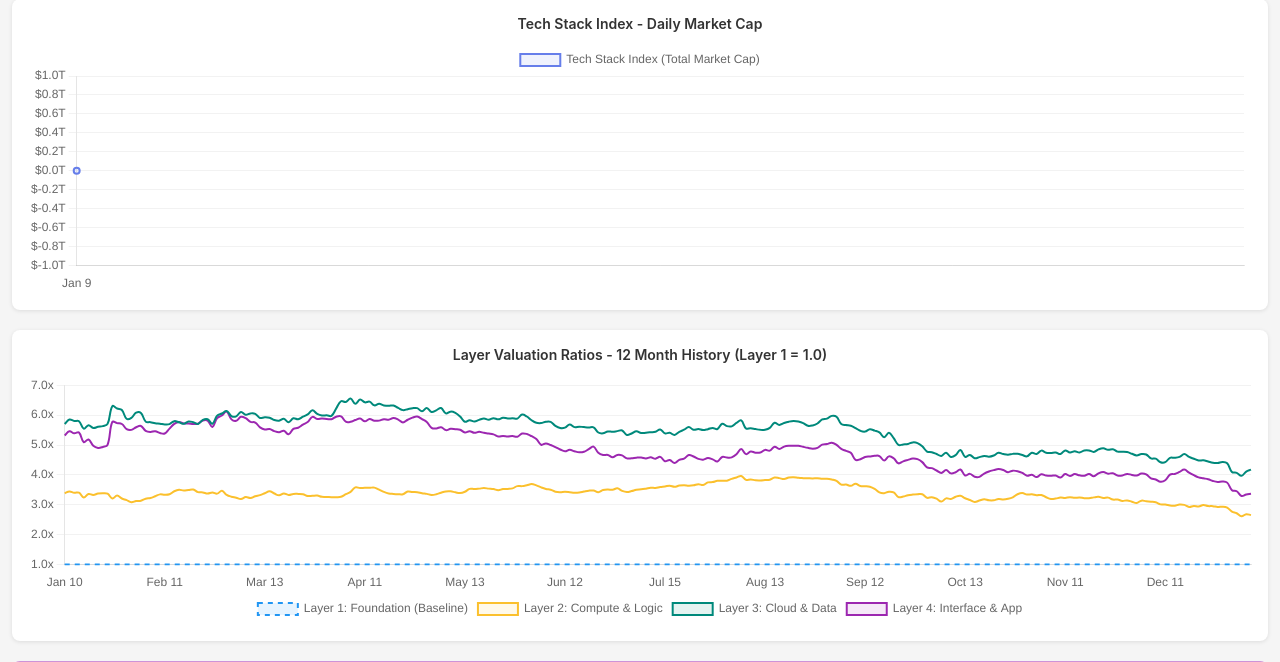
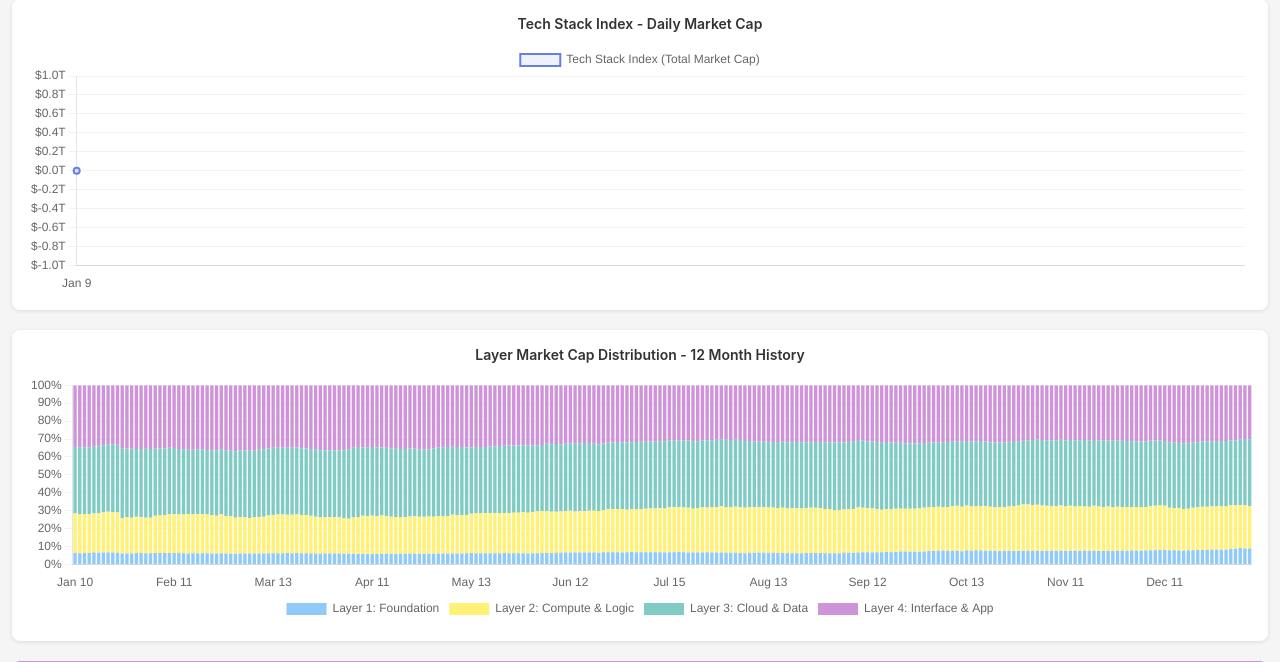
Before and after one commit to mjbernaski/AI-Stock-Stack, a Flask app: page / in a window 1280 px wide. Shown: the part 214-876 px from the top of the page. Run offline with Flask 3, Linux system fonts and the light colour scheme.

Commit message:
Fix index chart to show 1 price per day and change layer chart to stacked bar
- Index chart now deduplicates by date, showing only one value per day
- Layer ratio chart changed from line to stacked bar chart
- Layers now displayed as percentages of total market cap (stacks to 100%)
- Updated chart title to "Layer Market Cap Distribution - 12 Month History"
- Colors match the layer colors used elsewhere in the UI

Co-Authored-By: Claude Opus 4.5 <noreply@anthropic.com>

```diff
--- a/templates/index.html
+++ b/templates/index.html
@@ -399,7 +399,7 @@
         </div>
 
         <div id="layerRatioChartContainer" class="chart-container" style="display: none;">
-            <div class="chart-title">Layer Valuation Ratios - 12 Month History (Layer 1 = 1.0)</div>
+            <div class="chart-title">Layer Market Cap Distribution - 12 Month History</div>
             <canvas id="layerRatioChart" class="chart-canvas"></canvas>
         </div>
 
@@ -437,12 +437,15 @@
 
             const ctx = document.getElementById('indexChart').getContext('2d');
 
-            const labels = historyData.map(entry => {
+            const dailyData = {};
+            historyData.forEach(entry => {
                 const date = new Date(entry.timestamp);
-                return date.toLocaleDateString([], { month: 'short', day: 'numeric' });
+                const dateKey = date.toLocaleDateString([], { month: 'short', day: 'numeric' });
+                dailyData[dateKey] = (entry.index.totalMarketCap || 0) / 1e12;
             });
 
-            const indexValues = historyData.map(entry => (entry.index.totalMarketCap || 0) / 1e12);
+            const labels = Object.keys(dailyData);
+            const indexValues = Object.values(dailyData);
 
             if (indexChart) {
                 indexChart.destroy();
@@ -590,64 +593,55 @@
                 return date.toLocaleDateString([], { month: 'short', day: 'numeric' });
             });
 
-            const layer1Data = ratioData.map(entry => entry.layer1);
-            const layer2Data = ratioData.map(entry => entry.layer2);
-            const layer3Data = ratioData.map(entry => entry.layer3);
-            const layer4Data = ratioData.map(entry => entry.layer4);
+            const layer1Pct = ratioData.map(entry => {
+                const total = entry.layer1 + entry.layer2 + entry.layer3 + entry.layer4;
+                return (entry.layer1 / total) * 100;
+            });
+            const layer2Pct = ratioData.map(entry => {
+                const total = entry.layer1 + entry.layer2 + entry.layer3 + entry.layer4;
+                return (entry.layer2 / total) * 100;
+            });
+            const layer3Pct = ratioData.map(entry => {
+                const total = entry.layer1 + entry.layer2 + entry.layer3 + entry.layer4;
+                return (entry.layer3 / total) * 100;
+            });
+            const layer4Pct = ratioData.map(entry => {
+                const total = entry.layer1 + entry.layer2 + entry.layer3 + entry.layer4;
+                return (entry.layer4 / total) * 100;
+            });
 
             if (layerRatioChart) {
                 layerRatioChart.destroy();
             }
 
             layerRatioChart = new Chart(ctx, {
-                type: 'line',
+                type: 'bar',
                 data: {
                     labels: labels,
                     datasets: [
                         {
-                            label: 'Layer 1: Foundation (Baseline)',
-                            data: layer1Data,
-                            borderColor: '#2196f3',
-                            backgroundColor: 'rgba(33, 150, 243, 0.1)',
-                            tension: 0.4,
-                            fill: false,
-                            pointRadius: 0,
-                            pointHoverRadius: 4,
-                            borderWidth: 2,
-                            borderDash: [5, 5]
+                            label: 'Layer 1: Foundation',
+                            data: layer1Pct,
+                            backgroundColor: '#90caf9',
+                            borderWidth: 0
                         },
                         {
                             label: 'Layer 2: Compute & Logic',
-                            data: layer2Data,
-                            borderColor: '#fbc02d',
-                            backgroundColor: 'rgba(251, 192, 45, 0.1)',
-                            tension: 0.4,
-                            fill: false,
-                            pointRadius: 0,
-                            pointHoverRadius: 4,
-                            borderWidth: 2
+                            data: layer2Pct,
+                            backgroundColor: '#fff176',
+                            borderWidth: 0
                         },
                         {
                             label: 'Layer 3: Cloud & Data',
-                            data: layer3Data,
-                            borderColor: '#00897b',
-                            backgroundColor: 'rgba(0, 137, 123, 0.1)',
-                            tension: 0.4,
-                            fill: false,
-                            pointRadius: 0,
-                            pointHoverRadius: 4,
-                            borderWidth: 2
+                            data: layer3Pct,
+                            backgroundColor: '#80cbc4',
+                            borderWidth: 0
                         },
                         {
                             label: 'Layer 4: Interface & App',
-                            data: layer4Data,
-                            borderColor: '#9c27b0',
-                            backgroundColor: 'rgba(156, 39, 176, 0.1)',
-                            tension: 0.4,
-                            fill: false,
-                            pointRadius: 0,
-                            pointHoverRadius: 4,
-                            borderWidth: 2
+                            data: layer4Pct,
+                            backgroundColor: '#ce93d8',
+                            borderWidth: 0
                         }
                     ]
                 },
@@ -663,24 +657,27 @@
                             callbacks: {
                                 label: function(context) {
                                     const value = context.parsed.y;
-                                    return `${context.dataset.label}: ${value.toFixed(2)}x`;
+                                    return `${context.dataset.label}: ${value.toFixed(1)}%`;
                                 }
                             }
                         }
                     },
                     scales: {
                         y: {
-                            beginAtZero: false,
+                            stacked: true,
+                            beginAtZero: true,
+                            max: 100,
                             grid: {
                                 color: 'rgba(0, 0, 0, 0.05)'
                             },
                             ticks: {
                                 callback: function(value) {
-                                    return value.toFixed(1) + 'x';
+                                    return value + '%';
                                 }
                             }
                         },
                         x: {
+                            stacked: true,
                             grid: {
                                 display: false
                             },
```
